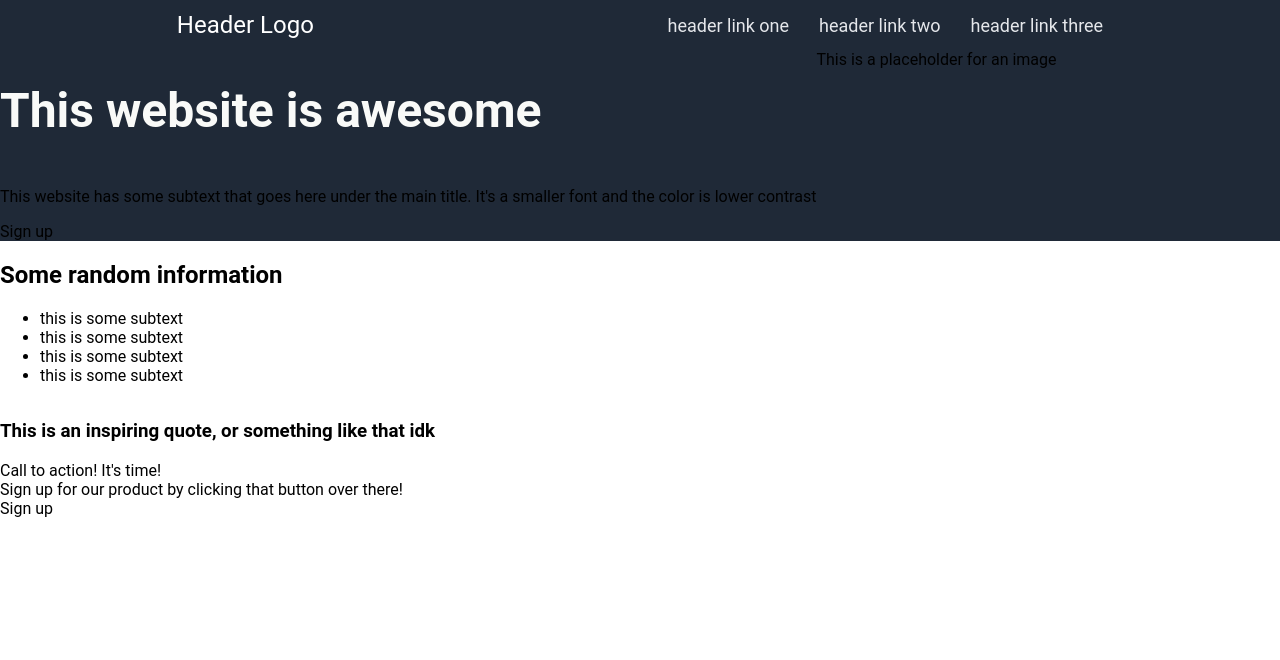
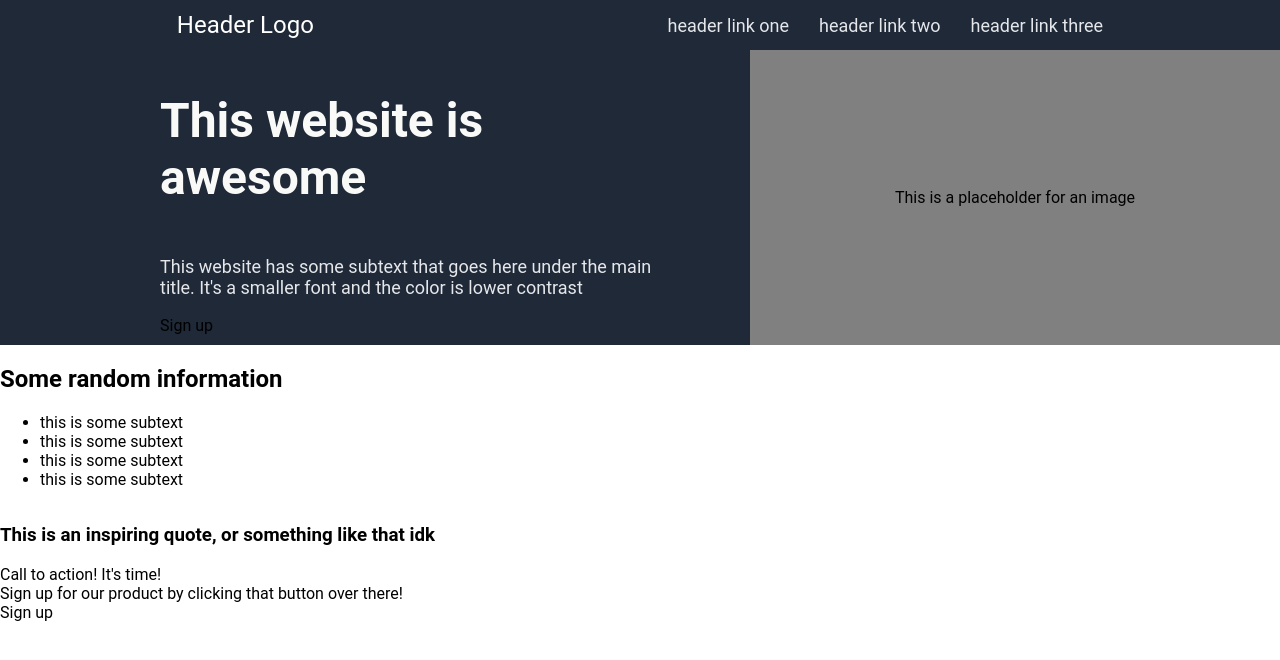
Before and after one commit to bathan1/landing-page-demo, a plain HTML site: page index.html in a window 1280 px wide. Drawn offline with Linux system fonts and the light colour scheme.

Commit message:
Flexbox work with second section

```diff
--- a/styles.css
+++ b/styles.css
@@ -43,15 +43,38 @@ a {
 .top-third {
     background-color: #1F2937;
     display:flex;
+    justify-content:space-evenly;
 }
 
 .top-third .left-half > h1 {
+
     font-size: 48px;
     font-weight: bolder;
     color: #F9FAF8;
 }
 
+.top-third .left-half > p {
+    font-size: 18px;
+    color: #E5E7EB;
+}
+
 .left-half {
+    flex: 1;
     display:flex;
     flex-direction: column;
+
+    margin-left: 150px;
+    margin-right: 50px;
+    border: 100px white;
+    padding: 10px;
+    word-wrap:break-word;
 }
+
+.right-half {
+    flex:1;
+    display:flex;
+    justify-content: center;
+    align-items: center;
+    background-color:gray;
+
+}
```
